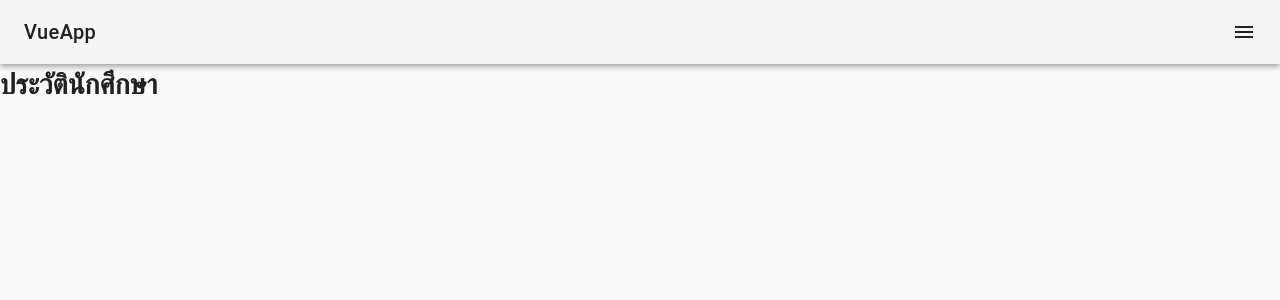
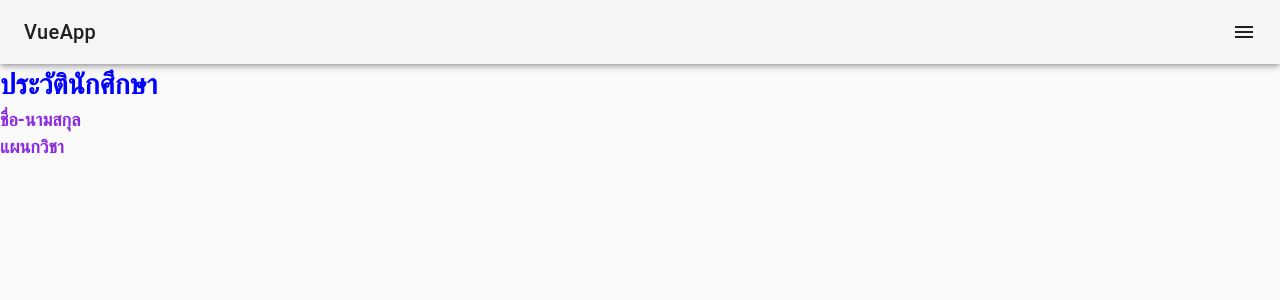
Before and after one commit to khuansk120/stprofile, a Nuxt app: page /stview in a window 1280 px wide. Shown: the top 300 px of the page. Built offline with nearby package versions, Linux system fonts and the light colour scheme; no server answers.

Commit message:
update view

```diff
--- a/pages/stview.vue
+++ b/pages/stview.vue
@@ -1,3 +1,16 @@
 <template>
-  <h1>ประวัตินักศึกษา</h1>
+<div>
+  <h1 class="header">ประวัตินักศึกษา</h1>
+  <h1 class="text1">ชื่อ-นามสกุล</h1>
+  <h1 class="text1">แผนกวิชา</h1>
+  </div>
 </template>
+<style scoped>
+.header{
+  font-size: 28px;color: blue;
+}
+.text1{
+  font-size: 18px;color: blueviolet;
+}
+
+</style>
```
